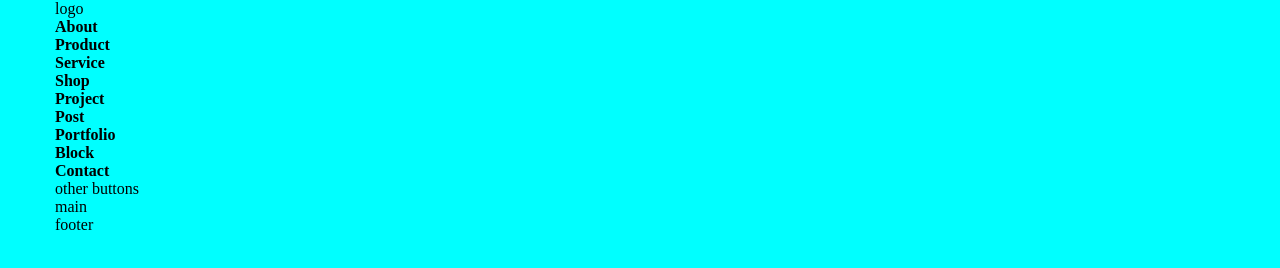
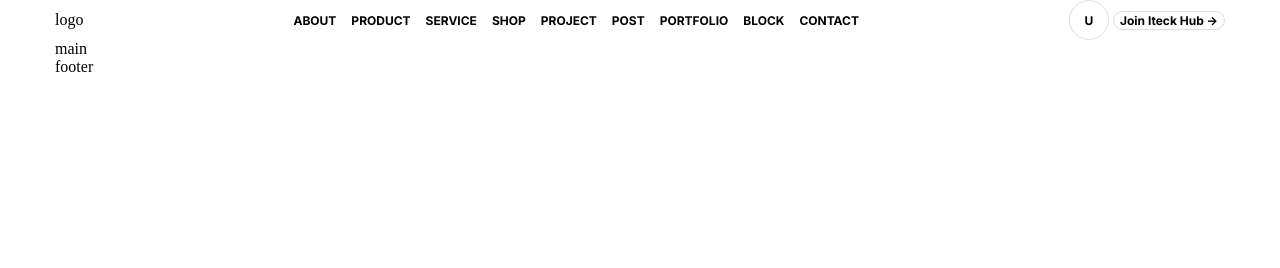
Before and after one commit to humblezxc/iteck-project, a website built with Vite: page index.html in a window 1280 px wide. Built offline with nearby package versions, Linux system fonts and the light colour scheme.

Commit message:
font, buttoms

```diff
--- a/index.html
+++ b/index.html
@@ -10,7 +10,7 @@
     <header>
       <div class="container">
         <div>logo</div>
-        <nav>
+        <nav class="navigation">
           <ul>
             <li><a class="link" href="./pages/about/index.html">About</a></li>
             <li><a class="link" href="./pages/product/index.html">Product</a></li>
@@ -23,7 +23,10 @@
             <li><a class="link" href="./pages/contact/index.html">Contact</a></li>
           </ul>
         </nav>
-        <div>other buttons</div>
+        <div>
+          <button class="button button--round">U</button>
+          <button class="button">Join Iteck Hub -></button>
+        </div>
       </div>
     </header>
     <main>
--- a/style.scss
+++ b/style.scss
@@ -1,7 +1,8 @@
 @use './styles/global';
+@import url('https://fonts.googleapis.com/css2?family=Inter:wght@700&display=swap');
 
 html {
-  background: aqua;
+  background: var(--white-color);
 }
 
 body, ul, li, p, h1, h2, h3, h4, h5, h6 {
@@ -13,6 +14,12 @@ a {
   text-decoration: none;
 }
 
+button {
+  background-color: transparent;
+  border: none;
+  outline: none;
+}
+
 li {
   list-style: none;
 }
--- a/styles/buttons.scss
+++ b/styles/buttons.scss
@@ -1,3 +1,18 @@
 .button {
-  border: 5px solid blue;
+  border: 1px solid var(--grey-color);
+  border-radius: 10px;
+  transition: var(--transition);
+  font: var(--smaller-font);
+  cursor: pointer;
+
+  &:hover, &:active,&:focus {
+    border-color: var(--violet-color);
+  }
+
+  &--round {
+    --size: 40px;
+    height: var(--size);
+    width: var(--size);
+    border-radius: 50%
+  }
 }
--- a/styles/colors.scss
+++ b/styles/colors.scss
@@ -1,4 +1,6 @@
 :root {
   --black-color: #000;
+  --white-color: #fff;
   --violet-color: #5842bc;
+  --grey-color: #0002;
 }
--- a/styles/layout.scss
+++ b/styles/layout.scss
@@ -6,6 +6,12 @@ header, main, footer {
   align-items: center;
 }
 
+header .container {
+  display: flex;
+  justify-content: space-between;
+  align-items: center;
+  gap: var(--gap);
+}
 .container {
   width: 100%;
 
@@ -25,3 +31,11 @@ header, main, footer {
     width: 1320px;
   }
 }
+
+.navigation ul{
+  display: flex;
+  gap: var(--gap);
+
+  font: var(--smaller-font);
+  text-transform: uppercase;
+}
--- a/styles/variables.scss
+++ b/styles/variables.scss
@@ -1,8 +1,15 @@
+//breakpoints
 $bigger-mobile: 576px;
 $tablet: 768px;
 $desktop: 1200px;
 $bigger-desktop: 1400px;
 
 :root {
+  //font
+  --smaller-font: 700 12px 'Inter', sans-serif;
+
+  //spacer
+  --gap: 15px;
+
   --transition: 0.3s
 }
```
